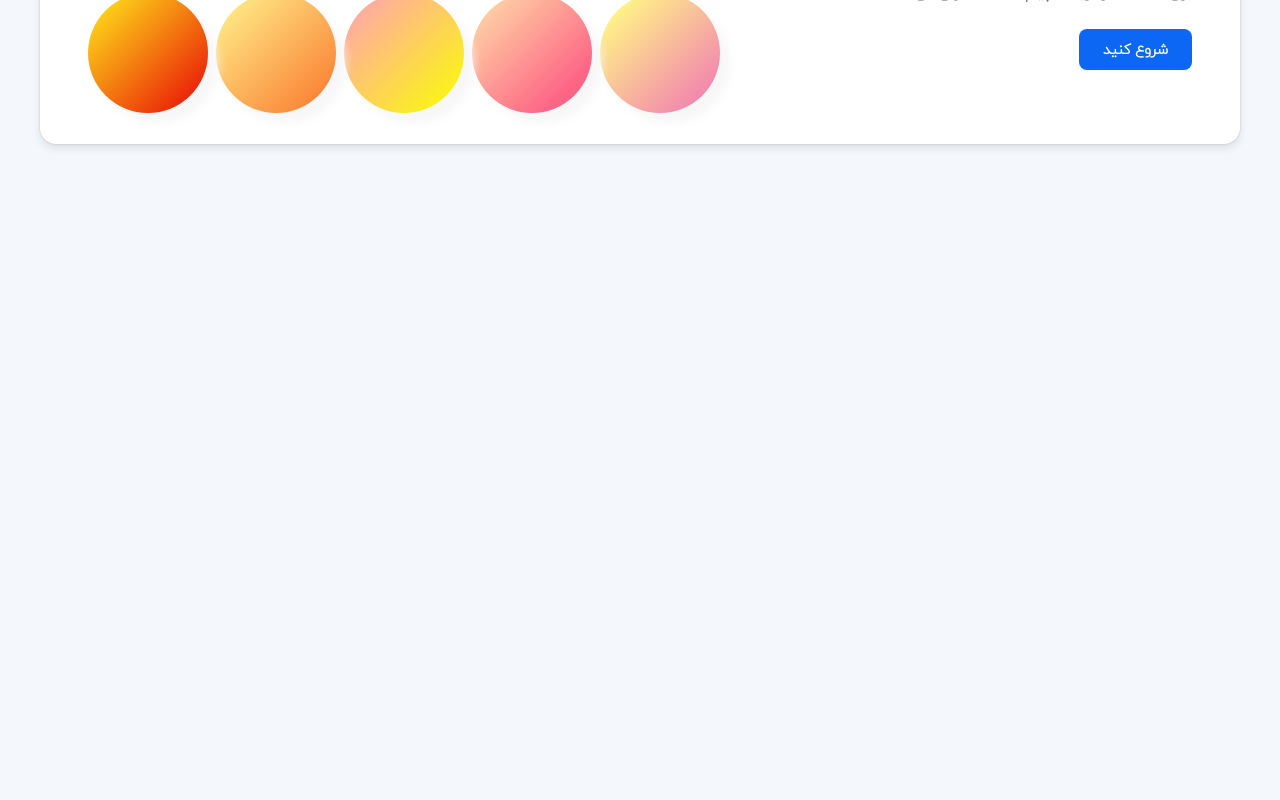
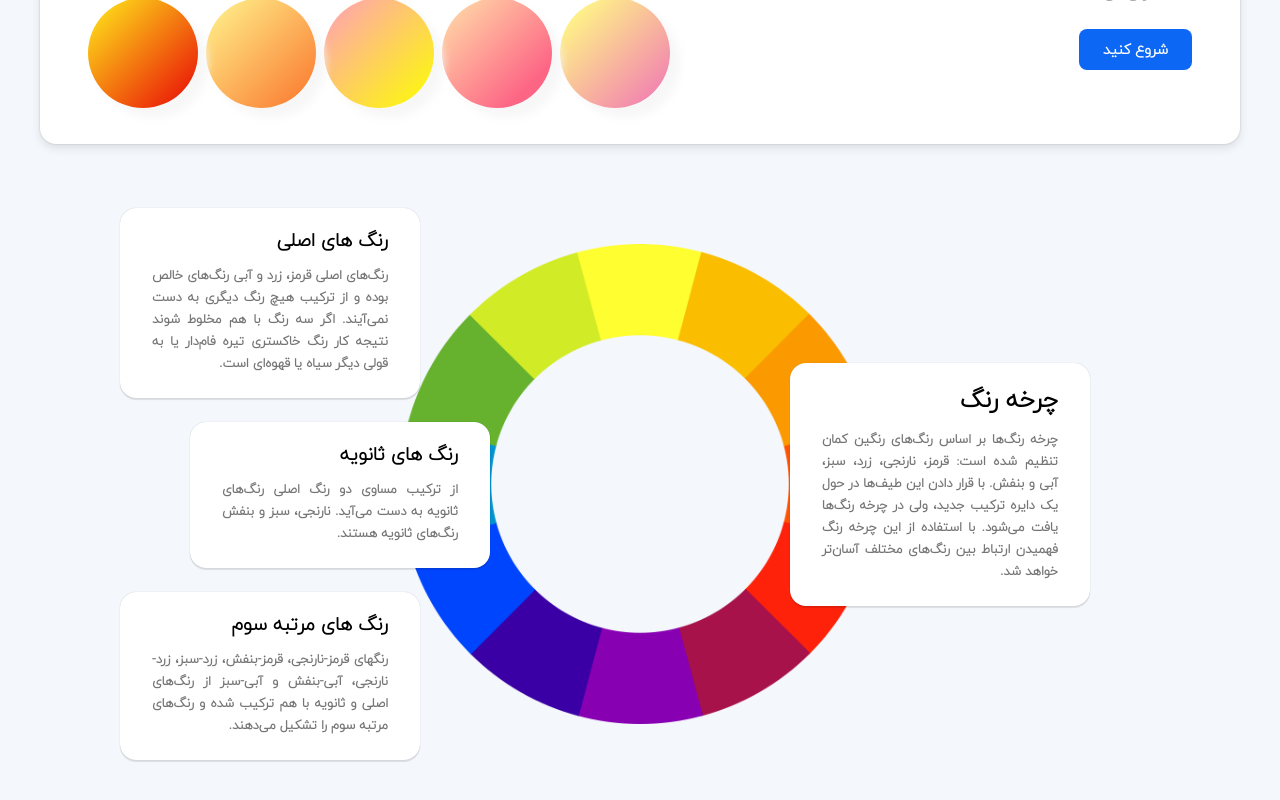
Before and after one commit to neginsoleimani/pigment, a React (Create React App) app: page / in a window 1280 px wide. Shown: the part 372-1172 px from the top of the page. Before the commit the page ends 800 px from the top, so only its background shows below. Built offline with nearby package versions, Linux system fonts and the light colour scheme.

Commit message:
add circle color section

```diff
--- /dev/null
+++ b/src/Components/CircleColor/CircleColor.jsx
@@ -0,0 +1,53 @@
+import React from "react";
+import "./circlecolor.css";
+import CircleColorImg from "../../Asset/Images/CircleColor.png";
+
+export default function CircleColor() {
+  return (
+    <div className="circlecolor__container">
+      <div className="circlecolor__title-box">
+        <div className="circlecolor__title" id="circlecolor-title-1">
+          <h2>چرخه رنگ</h2>
+          <h5>
+            چرخه رنگ‌ها بر اساس رنگ‌های رنگین کمان تنظیم شده است: قرمز، نارنجی،
+            زرد، سبز، آبی و بنفش. با قرار دادن این طیف‌ها در حول یک دایره ترکیب
+            جدید، ولی در چرخه رنگ‌ها یافت می‌شود. با استفاده از این چرخه رنگ
+            فهمیدن ارتباط بین رنگ‌های مختلف آسان‌تر خواهد شد.
+          </h5>
+        </div>
+      </div>
+
+      <div className="circlecolor__image">
+        <img src={CircleColorImg} alt="Circle Color" />
+      </div>
+
+      <div className="circlecolor__title-box">
+        <div className="circlecolor__title" id="circlecolor-title-2">
+          <h3>رنگ های اصلی</h3>
+          <h5>
+            رنگ‌های اصلی قرمز، زرد و آبی رنگ‌های خالص بوده و از ترکیب هیچ رنگ
+            دیگری به دست نمی‌آیند. اگر سه رنگ با هم مخلوط شوند نتیجه کار رنگ
+            خاکستری تیره فام‌دار یا به قولی دیگر سیاه یا قهوه‌ای است.
+          </h5>
+        </div>
+
+        <div className="circlecolor__title" id="circlecolor-title-3">
+          <h3>رنگ های ثانویه</h3>
+          <h5>
+            از ترکیب مساوی دو رنگ اصلی رنگ‌های ثانویه به دست می‌آید. نارنجی، سبز
+            و بنفش رنگ‌های ثانویه هستند.
+          </h5>
+        </div>
+
+        <div className="circlecolor__title" id="circlecolor-title-4">
+          <h3>رنگ های مرتبه سوم</h3>
+          <h5>
+            رنگهای قرمز-نارنجی، قرمز-بنفش، زرد-سبز، زرد-نارنجی، آبی-بنفش و
+            آبی-سبز از رنگ‌های اصلی و ثانویه با هم ترکیب شده و رنگ‌های مرتبه سوم
+            را تشکیل می‌دهند.
+          </h5>
+        </div>
+      </div>
+    </div>
+  );
+}
--- /dev/null
+++ b/src/Components/CircleColor/circlecolor.css
@@ -0,0 +1,56 @@
+.circlecolor__container{
+    display: grid;
+    grid-template-columns:0.5fr 1fr 0.5fr;
+    align-items: center;
+    margin: 4rem 2.5rem;
+}
+
+.circlecolor__title-box{
+    display: flex;
+    flex-direction: column;
+    gap: 1.5rem;
+}
+
+.circlecolor__title{
+    text-align: justify;
+    padding: 1rem 2rem;
+    border-radius: 1rem;
+    background-color: white;
+    box-shadow: 0px 2px 1px rgb(0 0 0 / 10%), 0px 0px 1px rgb(0 0 0 / 25%)
+}
+
+.circlecolor__title h5{
+    margin: 0.5rem 0;
+    color: #757575;
+    font-size: 0.8rem;
+}
+
+#circlecolor-title-1{
+    position: relative;
+    left: -150px;
+}
+
+#circlecolor-title-2{
+    position: relative;
+    right: -80px;
+}
+
+#circlecolor-title-3{
+    position: relative;
+    right: -150px;
+}
+
+#circlecolor-title-4{
+    position: relative;
+    right: -80px;
+}
+
+.circlecolor__image{
+    display: flex;
+    align-items: center;
+    justify-content: center;
+}
+
+.circlecolor__image img{
+width: 80%;
+}
--- a/src/Components/Header/Header.jsx
+++ b/src/Components/Header/Header.jsx
@@ -42,7 +42,7 @@ export default class Header extends Component {
         </h5>
         <a href="#" className="btn__primary">شروع کنید</a>
       </div>
-      <div className="header-image-box">
+      <div className="header__image-box">
         {this.state.ColorData.map
         (
           data =>
--- a/src/Components/Header/header.css
+++ b/src/Components/Header/header.css
@@ -33,7 +33,7 @@
     text-align: justify;
 }
 
-.header-image-box{
+.header__image-box{
     /* background-color: #eee; */
     display: grid !important;
     grid-template-columns: repeat(5,1fr);
@@ -43,9 +43,9 @@
     gap:0.5rem;
 }
 
-.header-image-box span{
-    width: 120px;
-    height: 120px;
+.header__image-box span{
+    width: 110px;
+    height: 110px;
     border-radius: 50%;
     box-shadow: 10px 10px 8px rgba(245,245,245, 0.8);
 }
--- a/src/Pages/Homepage/Homepage.jsx
+++ b/src/Pages/Homepage/Homepage.jsx
@@ -1,10 +1,12 @@
 import React from 'react'
 import Header from '../../Components/Header/Header'
+import CircleColor from '../../Components/CircleColor/CircleColor'
 
 export default function Homepage() {
   return (
     <>
        <Header/>
+       <CircleColor/>
     </>
   )
 }
```
Also changed, not shown: src/Asset/Images/CircleColor.png (added).
